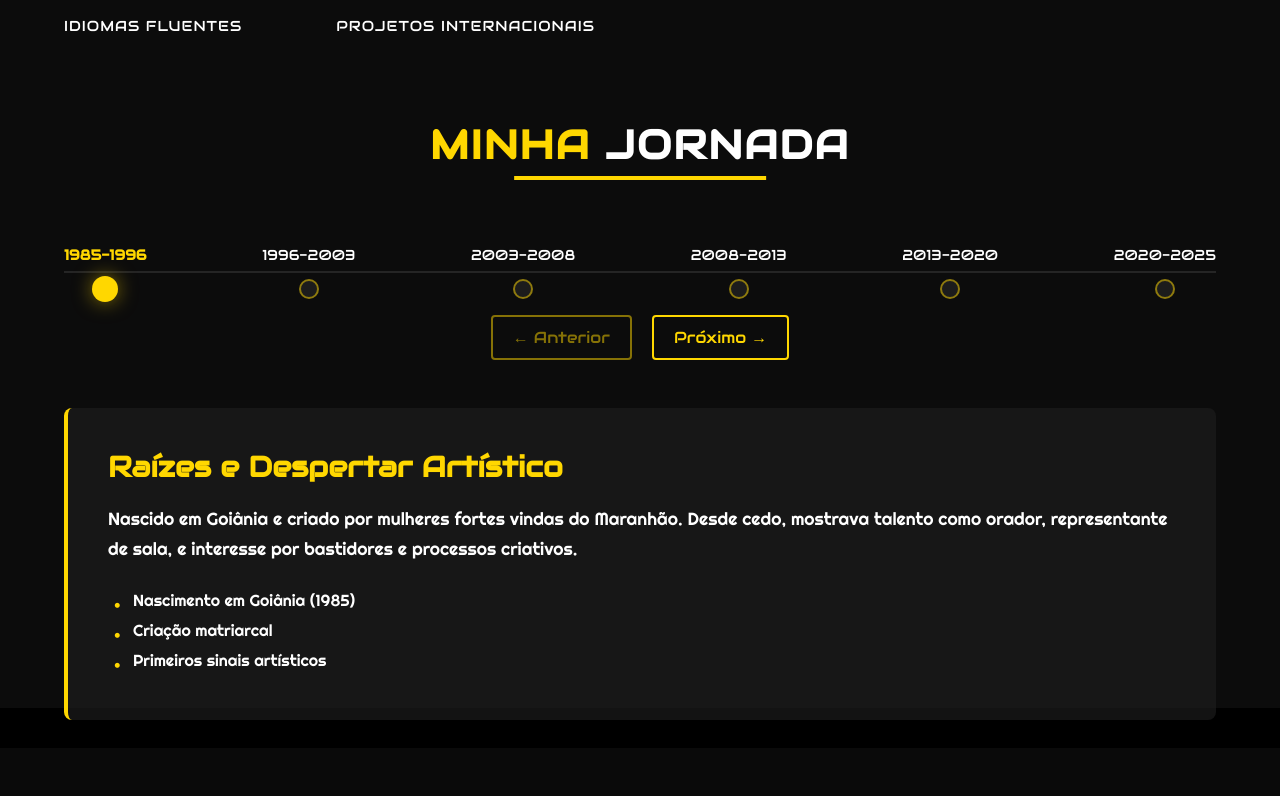
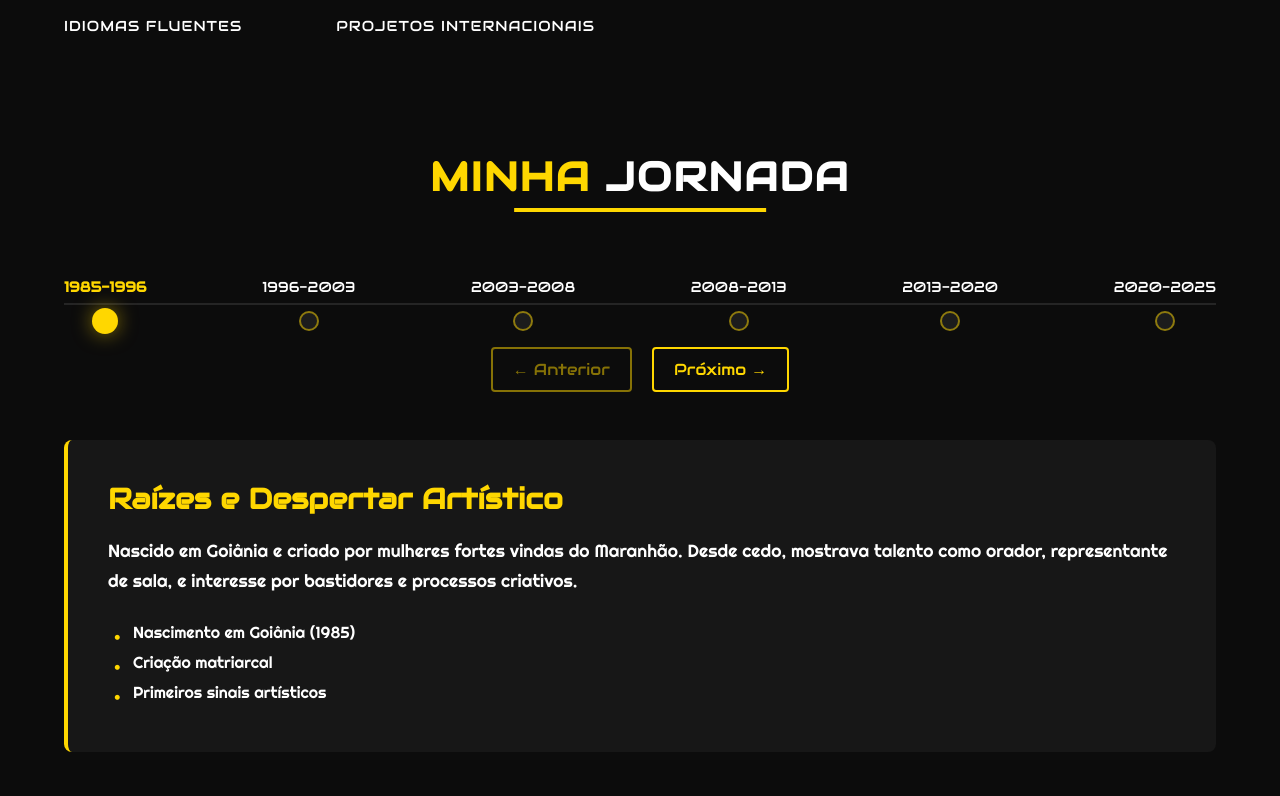
Before and after one commit to Freelings-Co/klaus-duarte, a React (Vite) app: page / in a window 1280 px wide. Shown: the part 1364-2160 px from the top of the page. Built offline with nearby package versions, Linux system fonts and the light colour scheme.

Commit message:
remove padding contact form

```diff
--- a/src/Pages/Contact/style.css
+++ b/src/Pages/Contact/style.css
@@ -84,7 +84,7 @@
 .contact-form {
   background-color: rgba(25, 25, 25, 0.8);
   border-radius: 10px;
-  padding: 40px;
+  padding: 40px 40px 40px 10px;
   box-shadow: 0 15px 35px rgba(0, 0, 0, 0.5);
   backdrop-filter: blur(5px);
   border: 1px solid rgba(255, 255, 255, 0.05);
@@ -328,17 +328,10 @@
 
 }
 
-@media (max-width: 576px) {}
-
-
 
 @media (max-width: 576px) {
 
 
-  .contact-form,
-  .contact-info {
-    padding: 25px;
-  }
 
 
   #contact-title {
--- a/src/Pages/Timeline/Timeline.css
+++ b/src/Pages/Timeline/Timeline.css
@@ -1,6 +1,6 @@
 /* TimelineSection.css */
 .timeline-section {
-  padding: 0em 5%;
+  padding: 2em 5%;
   background-color: #0c0c0c;
   color: #fff;
 
```
